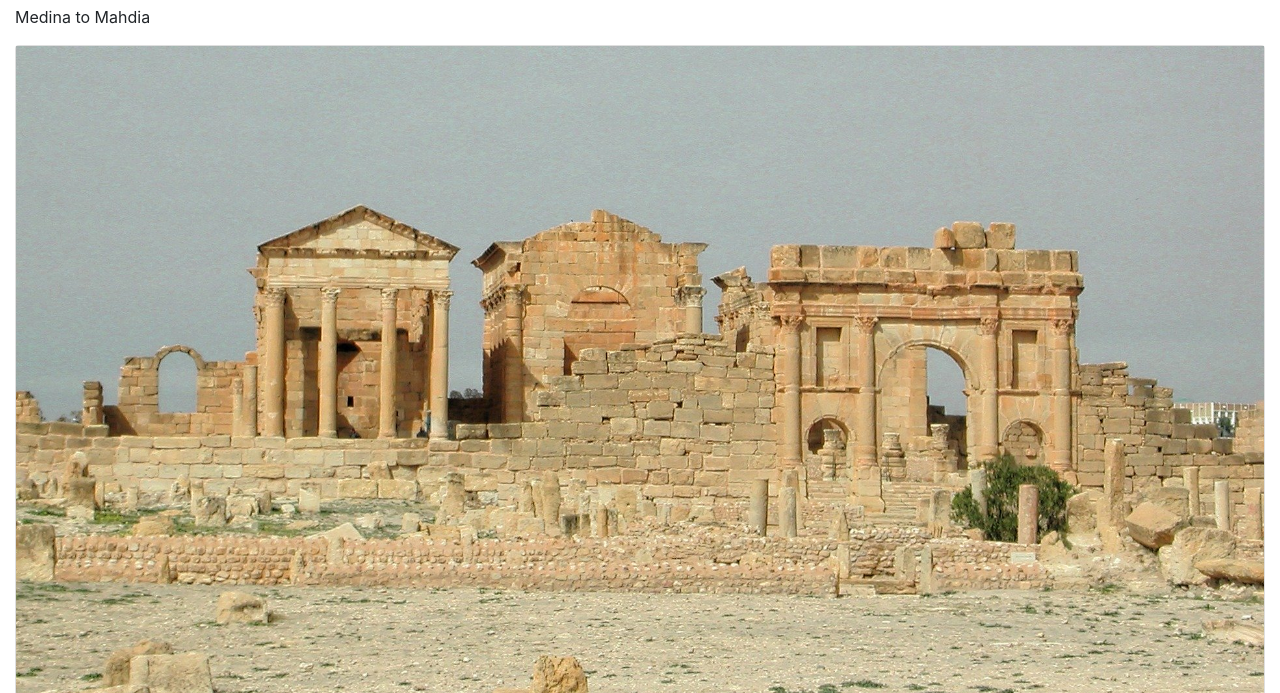
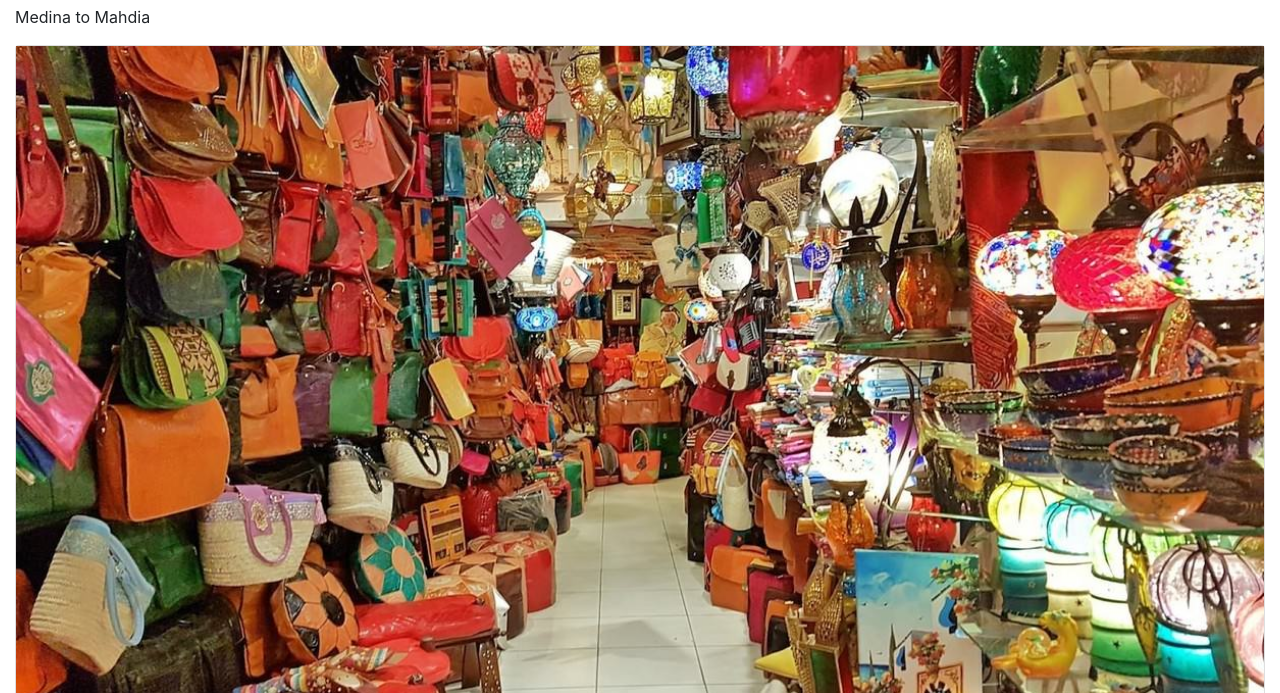
Before and after one commit to rcgaun0303/bootstrap, a plain HTML site: page experiences.html in a window 1280 px wide. Shown: the part 107-800 px from the top of the page. Drawn offline with nearby package versions, Linux system fonts and the light colour scheme.

Commit message:
Commit again

```diff
--- a/experiences.html
+++ b/experiences.html
@@ -62,7 +62,7 @@
 <h1>Experiences</h1>
 <p>Medina to Mahdia</p>
 <div class="card mb-3">
-  <img src="img/roman.jpg">
+  <img src="img/soque.jpg">
   <div class="card-body">
     <h5 class="card-title">Mahdia</h5>
     <p class="card-text">Mahdia is small city which keeps its original traditions, where the women cover themselves with gold jewelry and the houses are decorated with embroidered hangings. Its monumental gateway calls back to its glorious past: it was the first capital of the great Fatimid dynasty, who would go on to reign in Egypt and Syria. Its medina stretches out along a narrow peninsula, surrounded by deep blue waters; its sumptuous beaches delight the tourists. A charming city with many faces.</p>
```
Also changed, not shown: img/mosque.jpg (added), img/soque.jpg (added).
